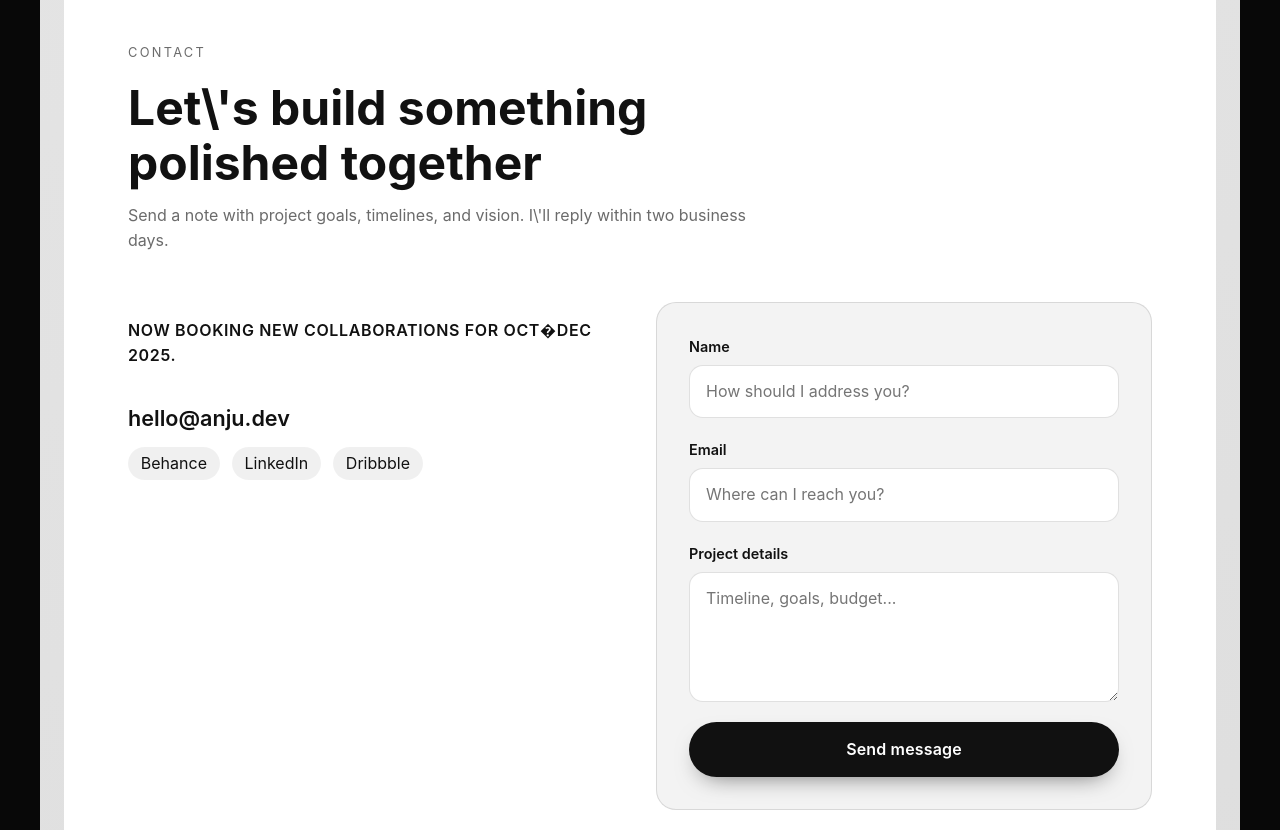
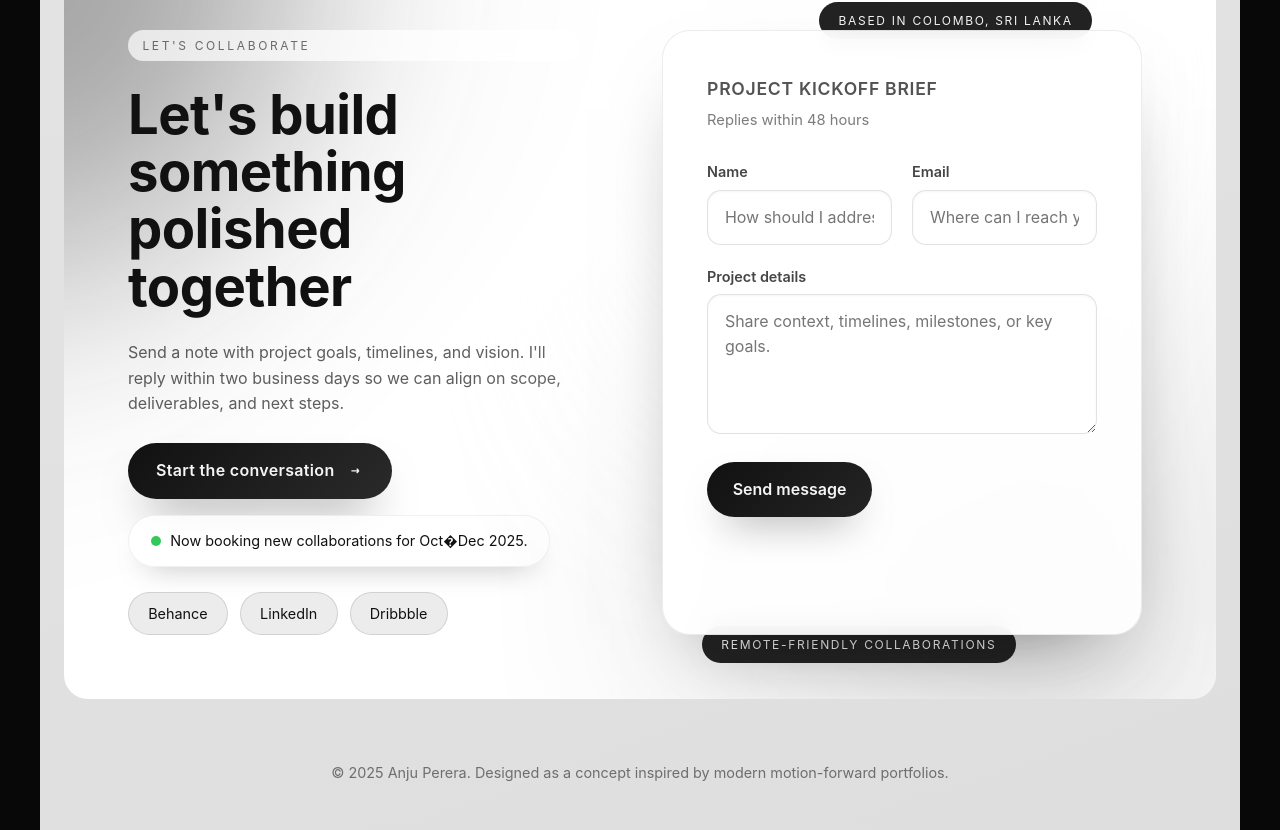
Before and after one commit to ThenukaAnjala/Project-my, a React (Vite) app: page / in a window 1280 px wide. Shown: the part 4790-5620 px from the top of the page. Built offline with nearby package versions, Linux system fonts and the light colour scheme.

Commit message:
update components

```diff
--- a/src/components/ContactSection.jsx
+++ b/src/components/ContactSection.jsx
@@ -3,48 +3,88 @@ import { profileContent } from '../data/portfolioContent'
 import '../styles/ContactSection.css'
 
 function ContactSection() {
-  const { contact } = profileContent
+  const { contact, location } = profileContent
 
   return (
-    <AnimatedSection id="contact" background="light">
-      <div className="section__header">
-        <p className="eyebrow">Contact</p>
-        <h2>Let\'s build something polished together</h2>
-        <p className="section__description">Send a note with project goals, timelines, and vision. I\'ll reply within two business days.</p>
+    <AnimatedSection id="contact" background="light" className="contact-section">
+      <div className="contact-section__backdrop" aria-hidden="true">
+        <span className="contact-section__gradient contact-section__gradient--primary" />
+        <span className="contact-section__gradient contact-section__gradient--accent" />
+        <span className="contact-section__grid contact-section__grid--horizontal" />
+        <span className="contact-section__grid contact-section__grid--vertical" />
       </div>
-      <div className="contact">
-        <div className="contact__details">
-          <p className="contact__availability">{contact.availability}</p>
-          <a className="contact__email" href={`mailto:${contact.email}`}>
-            {contact.email}
+      <div className="contact-section__content">
+        <div className="contact-section__lead">
+          <span className="contact-section__eyebrow">Let's collaborate</span>
+          <h2 className="contact-section__title">Let's build something polished together</h2>
+          <p className="contact-section__description">
+            Send a note with project goals, timelines, and vision. I'll reply within two business days so we can
+            align on scope, deliverables, and next steps.
+          </p>
+          <div className="contact-section__actions">
+            <a className="contact-section__cta" href={`mailto:${contact.email}`}>
+              Start the conversation
+              <svg
+                viewBox="0 0 20 20"
+                aria-hidden="true"
+                className="contact-section__cta-icon"
+                focusable="false"
+              >
+                <path d="M5 10h8.5m0 0L11 7.5m2.5 2.5L11 12.5" fill="none" stroke="currentColor" strokeWidth="1.5" />
+              </svg>
             </a>
-          <ul className="contact__socials">
-            {contact.socials.map((social) => (
-              <li key={social.label}>
-                <a href={social.href} target="_blank" rel="noreferrer">
+            <div className="contact-section__availability" aria-live="polite">
+              <span className="contact-section__pulse" aria-hidden="true" />
+              <span>{contact.availability}</span>
+            </div>
+          </div>
+          <ul className="contact-section__socials">
+            {contact.socials.map((social, index) => (
+              <li key={social.label} style={{ animationDelay: `${index * 120}ms` }}>
+                <a href={social.href} target="_blank" rel="noreferrer" className="contact-section__social-chip">
                   {social.label}
                 </a>
               </li>
             ))}
           </ul>
         </div>
-        <form className="contact__form" aria-label="Contact form concept">
-          <div className="field-group">
+        <div className="contact-section__panel">
+          <div className="contact-section__panel-glow" aria-hidden="true" />
+          <div className="contact-section__panel-content">
+            <div className="contact-section__panel-heading">
+              <p className="contact-section__panel-title">Project kickoff brief</p>
+              <span className="contact-section__panel-caption">Replies within 48 hours</span>
+            </div>
+            <form className="contact-section__form" aria-label="Contact form concept">
+              <div className="contact-section__field contact-section__field--split">
                 <label htmlFor="name">Name</label>
                 <input id="name" name="name" type="text" placeholder="How should I address you?" />
               </div>
-          <div className="field-group">
+              <div className="contact-section__field contact-section__field--split">
                 <label htmlFor="email">Email</label>
                 <input id="email" name="email" type="email" placeholder="Where can I reach you?" />
               </div>
-          <div className="field-group">
+              <div className="contact-section__field">
                 <label htmlFor="message">Project details</label>
-            <textarea id="message" name="message" rows="4" placeholder="Timeline, goals, budget..." />
+                <textarea
+                  id="message"
+                  name="message"
+                  rows="4"
+                  placeholder="Share context, timelines, milestones, or key goals."
+                />
               </div>
-          <button className="contact__button" type="submit">
+              <button className="contact-section__submit" type="submit">
                 Send message
               </button>
             </form>
+          </div>
+          <span className="contact-section__badge contact-section__badge--top" aria-hidden="true">
+            Based in {location}
+          </span>
+          <span className="contact-section__badge contact-section__badge--bottom" aria-hidden="true">
+            Remote-friendly collaborations
+          </span>
+        </div>
       </div>
     </AnimatedSection>
   )
--- a/src/styles/ContactSection.css
+++ b/src/styles/ContactSection.css
@@ -1,108 +1,450 @@
-.contact {
-  display: grid;
-  gap: 2rem;
-  grid-template-columns: repeat(auto-fit, minmax(280px, 1fr));
+.contact-section .section__inner {
+  position: relative;
+  overflow: hidden;
+  isolation: isolate;
 }
 
-.contact__details {
+.contact-section {
+  backdrop-filter: blur(0px);
+}
+
+.contact-section__backdrop {
+  position: absolute;
+  inset: -20%;
+  pointer-events: none;
+  z-index: 0;
+}
+
+.contact-section__gradient {
+  position: absolute;
+  width: clamp(280px, 45vw, 580px);
+  height: clamp(280px, 45vw, 580px);
+  border-radius: 45%;
+  filter: blur(120px);
+  opacity: 0.6;
+  transform: translate3d(0, 0, 0);
+  animation: contact-orbit 18s linear infinite;
+}
+
+.contact-section__gradient--primary {
+  top: -15%;
+  left: -10%;
+  background: linear-gradient(135deg, rgba(17, 17, 17, 0.85), rgba(17, 17, 17, 0.35));
+}
+
+.contact-section__gradient--accent {
+  bottom: -20%;
+  right: -5%;
+  background: radial-gradient(circle at 30% 30%, rgba(255, 255, 255, 0.85), rgba(255, 255, 255, 0));
+  animation-direction: reverse;
+  animation-duration: 22s;
+}
+
+.contact-section__grid {
+  position: absolute;
+  inset: -10%;
+  border-radius: inherit;
+  opacity: 0.35;
+  mix-blend-mode: soft-light;
+  background-size: 120px 120px;
+}
+
+.contact-section__grid--horizontal {
+  background-image: repeating-linear-gradient(
+    to bottom,
+    rgba(255, 255, 255, 0.12) 0,
+    rgba(255, 255, 255, 0.12) 1px,
+    transparent 1px,
+    transparent 60px
+  );
+  animation: contact-pan-y 20s linear infinite;
+}
+
+.contact-section__grid--vertical {
+  background-image: repeating-linear-gradient(
+    to right,
+    rgba(255, 255, 255, 0.12) 0,
+    rgba(255, 255, 255, 0.12) 1px,
+    transparent 1px,
+    transparent 60px
+  );
+  animation: contact-pan-x 24s linear infinite;
+}
+
+.contact-section__content {
+  position: relative;
+  z-index: 1;
+  display: grid;
+  gap: clamp(2.5rem, 6vw, 4.5rem);
+  grid-template-columns: minmax(0, 0.95fr) minmax(0, 1.05fr);
+  align-items: stretch;
+}
+
+.contact-section__lead {
   display: flex;
   flex-direction: column;
-  gap: 1rem;
+  gap: clamp(1rem, 2vw, 1.75rem);
 }
 
-.contact__availability {
-  font-weight: 600;
-  color: var(--color-accent);
-  letter-spacing: 0.04em;
+.contact-section__eyebrow {
+  display: inline-flex;
+  align-items: center;
+  gap: 0.25rem;
+  font-size: 0.75rem;
   text-transform: uppercase;
+  letter-spacing: 0.22em;
+  color: rgba(17, 17, 17, 0.6);
+  background: rgba(255, 255, 255, 0.7);
+  border-radius: 999px;
+  padding: 0.35rem 0.9rem;
+  backdrop-filter: blur(6px);
+  box-shadow: 0 12px 24px -16px rgba(17, 17, 17, 0.45);
 }
 
-.contact__email {
-  font-size: 1.35rem;
-  font-weight: 600;
-  text-decoration: none;
-  color: #111111;
+.contact-section__title {
+  margin: 0;
+  font-size: clamp(2.6rem, 5vw, 3.4rem);
+  line-height: 1.05;
+  letter-spacing: -0.01em;
 }
 
-.contact__email:hover {
-  color: #000000;
+.contact-section__description {
+  margin: 0;
+  max-width: 520px;
+  color: rgba(17, 17, 17, 0.68);
+  font-size: clamp(1rem, 1.2vw, 1.1rem);
 }
 
-.contact__socials {
-  list-style: none;
+.contact-section__actions {
   display: flex;
+  flex-wrap: wrap;
+  gap: 1rem;
+  align-items: center;
+}
+
+.contact-section__cta {
+  display: inline-flex;
+  align-items: center;
+  gap: 0.75rem;
+  padding: 0.95rem 1.75rem;
+  border-radius: 999px;
+  font-weight: 600;
+  letter-spacing: 0.02em;
+  text-decoration: none;
+  background: linear-gradient(135deg, #111111, #2a2a2a);
+  color: var(--color-text-inverse);
+  box-shadow: 0 25px 45px -20px rgba(17, 17, 17, 0.65);
+  transition: transform 220ms ease, box-shadow 220ms ease;
+}
+
+.contact-section__cta:hover {
+  transform: translateY(-3px) scale(1.01);
+  box-shadow: 0 30px 60px -24px rgba(17, 17, 17, 0.65);
+}
+
+.contact-section__cta-icon {
+  width: 1.1rem;
+  height: 1.1rem;
+}
+
+.contact-section__availability {
+  display: inline-flex;
+  align-items: center;
+  gap: 0.6rem;
+  padding: 0.85rem 1.35rem;
+  border-radius: 999px;
+  font-size: 0.9rem;
+  background: rgba(255, 255, 255, 0.85);
+  box-shadow: 0 14px 30px -18px rgba(17, 17, 17, 0.4);
+  border: 1px solid rgba(17, 17, 17, 0.06);
+}
+
+.contact-section__pulse {
+  display: inline-flex;
+  width: 10px;
+  height: 10px;
+  border-radius: 50%;
+  background: #34c759;
+  box-shadow: 0 0 0 0 rgba(52, 199, 89, 0.6);
+  animation: contact-pulse 2.4s ease-out infinite;
+}
+
+.contact-section__socials {
+  display: flex;
+  flex-wrap: wrap;
   gap: 0.75rem;
   padding: 0;
   margin: 0;
+  list-style: none;
 }
 
-.contact__socials a {
-  padding: 0.4rem 0.8rem;
-  border-radius: 999px;
-  background: rgba(0, 0, 0, 0.06);
-  color: #111111;
-  text-decoration: none;
-  transition: background 150ms ease, color 150ms ease;
+.contact-section__socials li {
+  opacity: 0;
+  transform: translateY(10px);
 }
 
-.contact__socials a:hover {
-  background: rgba(0, 0, 0, 0.12);
-  color: #000000;
+.section--visible .contact-section__socials li {
+  opacity: 1;
+  transform: translateY(0);
+  transition: opacity 400ms ease, transform 400ms ease;
 }
 
-.contact__form {
-  background: var(--color-surface-muted);
-  padding: 2rem;
-  border-radius: 20px;
-  display: grid;
-  gap: 1.25rem;
-  border: 1px solid var(--color-border);
+.contact-section__social-chip {
+  display: inline-flex;
+  align-items: center;
+  gap: 0.35rem;
+  padding: 0.55rem 1.2rem;
+  border-radius: 999px;
+  font-size: 0.9rem;
+  text-decoration: none;
+  background: rgba(17, 17, 17, 0.08);
+  border: 1px solid rgba(17, 17, 17, 0.12);
+  transition: transform 200ms ease, background 200ms ease, border-color 200ms ease;
 }
 
-.field-group {
+.contact-section__social-chip:hover {
+  transform: translateY(-2px);
+  background: rgba(17, 17, 17, 0.12);
+  border-color: rgba(17, 17, 17, 0.18);
+}
+
+.contact-section__panel {
+  position: relative;
+  display: flex;
+  align-items: stretch;
+  justify-content: center;
+}
+
+.contact-section__panel-glow {
+  position: absolute;
+  inset: -20% -15%;
+  border-radius: 32px;
+  background: radial-gradient(circle at 30% 20%, rgba(255, 255, 255, 0.65), transparent 55%),
+    radial-gradient(circle at 70% 85%, rgba(17, 17, 17, 0.2), transparent 60%);
+  filter: blur(80px);
+  opacity: 0.75;
+  z-index: 0;
+}
+
+.contact-section__panel-content {
+  position: relative;
+  z-index: 1;
+  background: rgba(255, 255, 255, 0.92);
+  border-radius: 28px;
+  padding: clamp(2rem, 5vw, 2.75rem);
+  border: 1px solid rgba(17, 17, 17, 0.08);
+  box-shadow: 0 35px 80px -45px rgba(17, 17, 17, 0.6);
+  backdrop-filter: blur(12px);
+  width: min(100%, 480px);
+}
+
+.contact-section__panel-heading {
   display: flex;
   flex-direction: column;
-  gap: 0.45rem;
+  gap: 0.35rem;
+  margin-bottom: 1.75rem;
 }
 
-.field-group label {
+.contact-section__panel-title {
+  margin: 0;
+  font-weight: 600;
+  font-size: 1.1rem;
+  letter-spacing: 0.04em;
+  text-transform: uppercase;
+  color: rgba(17, 17, 17, 0.72);
+}
+
+.contact-section__panel-caption {
+  font-size: 0.92rem;
+  color: rgba(17, 17, 17, 0.55);
+}
+
+.contact-section__form {
+  display: grid;
+  grid-template-columns: repeat(2, minmax(0, 1fr));
+  gap: 1.25rem;
+}
+
+.contact-section__field {
+  display: flex;
+  flex-direction: column;
+  gap: 0.4rem;
+}
+
+.contact-section__field label {
   font-weight: 600;
   font-size: 0.9rem;
+  color: rgba(17, 17, 17, 0.78);
 }
 
-.field-group input,
-.field-group textarea {
+.contact-section__field input,
+.contact-section__field textarea {
   border-radius: 14px;
-  border: 1px solid rgba(0, 0, 0, 0.12);
-  padding: 0.8rem 1rem;
-  background: #ffffff;
-  transition: border-color 150ms ease, box-shadow 150ms ease;
+  border: 1px solid rgba(17, 17, 17, 0.12);
+  padding: 0.85rem 1.05rem;
+  background: rgba(255, 255, 255, 0.92);
+  box-shadow: inset 0 1px 3px rgba(17, 17, 17, 0.04);
+  transition: border-color 180ms ease, box-shadow 180ms ease, transform 180ms ease;
 }
 
-.field-group input:focus,
-.field-group textarea:focus {
+.contact-section__field input:focus,
+.contact-section__field textarea:focus {
   outline: none;
-  border-color: rgba(0, 0, 0, 0.6);
-  box-shadow: 0 0 0 4px rgba(0, 0, 0, 0.12);
+  border-color: rgba(17, 17, 17, 0.4);
+  box-shadow: 0 0 0 4px rgba(17, 17, 17, 0.08);
+  transform: translateY(-1px);
 }
 
-.contact__button {
-  display: inline-flex;
-  justify-content: center;
-  align-items: center;
+.contact-section__field textarea {
+  resize: vertical;
+  min-height: 140px;
+}
+
+.contact-section__field:not(.contact-section__field--split) {
+  grid-column: 1 / -1;
+}
+
+.contact-section__submit {
+  margin-top: 0.5rem;
+  justify-self: start;
+  padding: 0.9rem 1.6rem;
   border-radius: 999px;
   font-weight: 600;
-  letter-spacing: 0.01em;
-  padding: 0.875rem 1.75rem;
-  border: 1px solid transparent;
-  transition: transform 200ms ease, box-shadow 200ms ease, background 200ms ease;
+  border: none;
   cursor: pointer;
-  background: #111111;
-  color: #ffffff;
-  box-shadow: 0 10px 25px -12px rgba(0, 0, 0, 0.6);
+  background: linear-gradient(135deg, #111111, #242424);
+  color: var(--color-text-inverse);
+  box-shadow: 0 18px 40px -20px rgba(17, 17, 17, 0.65);
+  transition: transform 200ms ease, box-shadow 200ms ease;
 }
 
-.contact__button:hover {
-  transform: translateY(-1px);
-  background: #000000;
+.contact-section__submit:hover {
+  transform: translateY(-2px);
+  box-shadow: 0 24px 54px -22px rgba(17, 17, 17, 0.6);
 }
+
+.contact-section__badge {
+  position: absolute;
+  display: inline-flex;
+  align-items: center;
+  gap: 0.35rem;
+  padding: 0.55rem 1.2rem;
+  border-radius: 999px;
+  font-size: 0.75rem;
+  text-transform: uppercase;
+  letter-spacing: 0.14em;
+  background: rgba(17, 17, 17, 0.92);
+  color: var(--color-text-inverse);
+  box-shadow: 0 24px 45px -26px rgba(17, 17, 17, 0.75);
+  animation: contact-bob 7s ease-in-out infinite;
+}
+
+.contact-section__badge--top {
+  top: -1.75rem;
+  right: 12%;
+}
+
+.contact-section__badge--bottom {
+  bottom: -1.75rem;
+  left: 10%;
+  animation-delay: 2.5s;
+}
+
+@keyframes contact-orbit {
+  from {
+    transform: rotate(0deg) translate3d(0, 0, 0) scale(1);
+  }
+  50% {
+    transform: rotate(180deg) translate3d(10px, -30px, 0) scale(1.08);
+  }
+  to {
+    transform: rotate(360deg) translate3d(0, 0, 0) scale(1);
+  }
+}
+
+@keyframes contact-pan-x {
+  from {
+    transform: translateX(0);
+  }
+  to {
+    transform: translateX(-60px);
+  }
+}
+
+@keyframes contact-pan-y {
+  from {
+    transform: translateY(0);
+  }
+  to {
+    transform: translateY(-60px);
+  }
+}
+
+@keyframes contact-pulse {
+  0% {
+    box-shadow: 0 0 0 0 rgba(52, 199, 89, 0.5);
+  }
+  70% {
+    box-shadow: 0 0 0 12px rgba(52, 199, 89, 0);
+  }
+  100% {
+    box-shadow: 0 0 0 0 rgba(52, 199, 89, 0);
+  }
+}
+
+@keyframes contact-bob {
+  0%,
+  100% {
+    transform: translateY(0);
+  }
+  50% {
+    transform: translateY(-6px);
+  }
+}
+
+@media (max-width: 960px) {
+  .contact-section__content {
+    grid-template-columns: 1fr;
+  }
+
+  .contact-section__panel {
+    order: -1;
+  }
+
+  .contact-section__badge--top {
+    right: 4%;
+  }
+
+  .contact-section__badge--bottom {
+    left: 6%;
+  }
+}
+
+@media (max-width: 720px) {
+  .contact-section__form {
+    grid-template-columns: 1fr;
+  }
+
+  .contact-section__badge {
+    display: none;
+  }
+
+  .contact-section__actions {
+    flex-direction: column;
+    align-items: flex-start;
+  }
+
+  .contact-section__availability {
+    padding: 0.75rem 1.1rem;
+  }
+}
+
+@media (max-width: 540px) {
+  .contact-section__title {
+    font-size: clamp(2.2rem, 10vw, 2.6rem);
+  }
+
+  .contact-section .section__inner {
+    padding: 2.75rem 1.75rem;
+  }
+}
```
Lines whose indentation alone changed are shown as unchanged.
